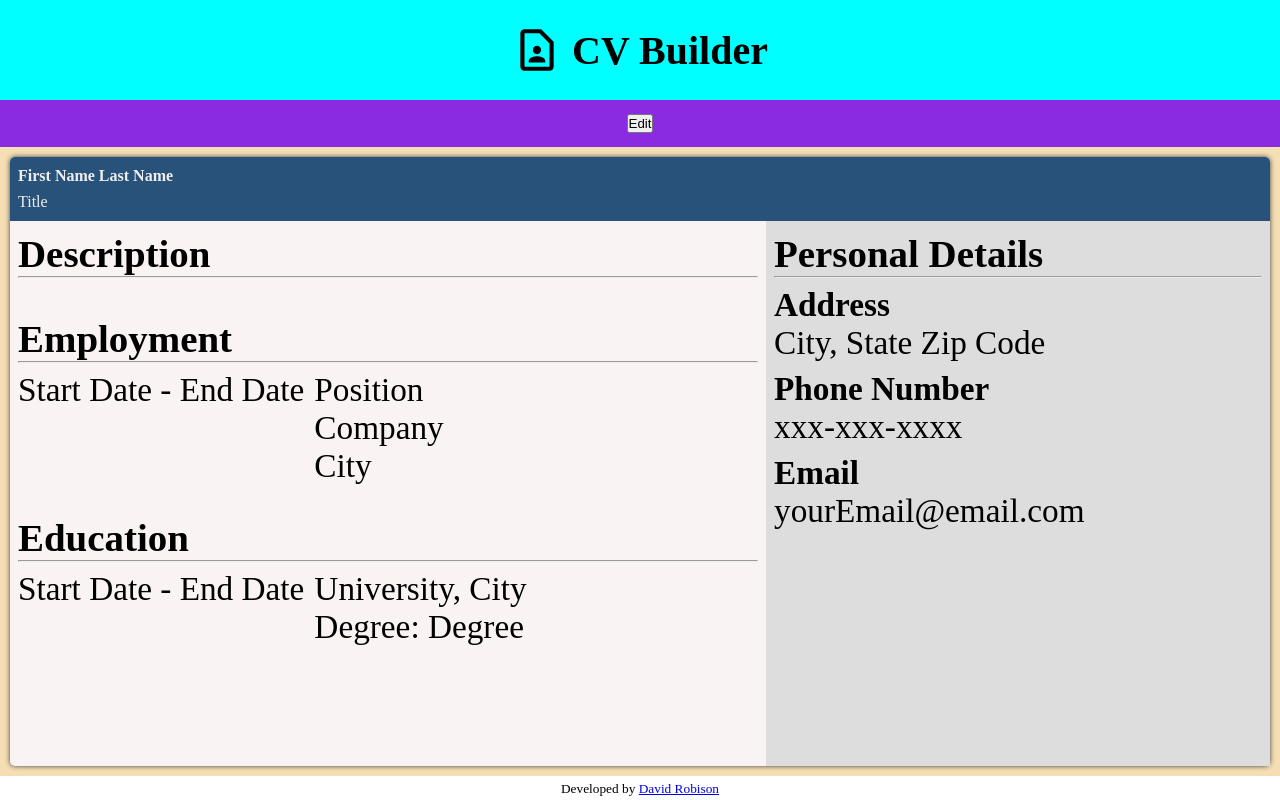
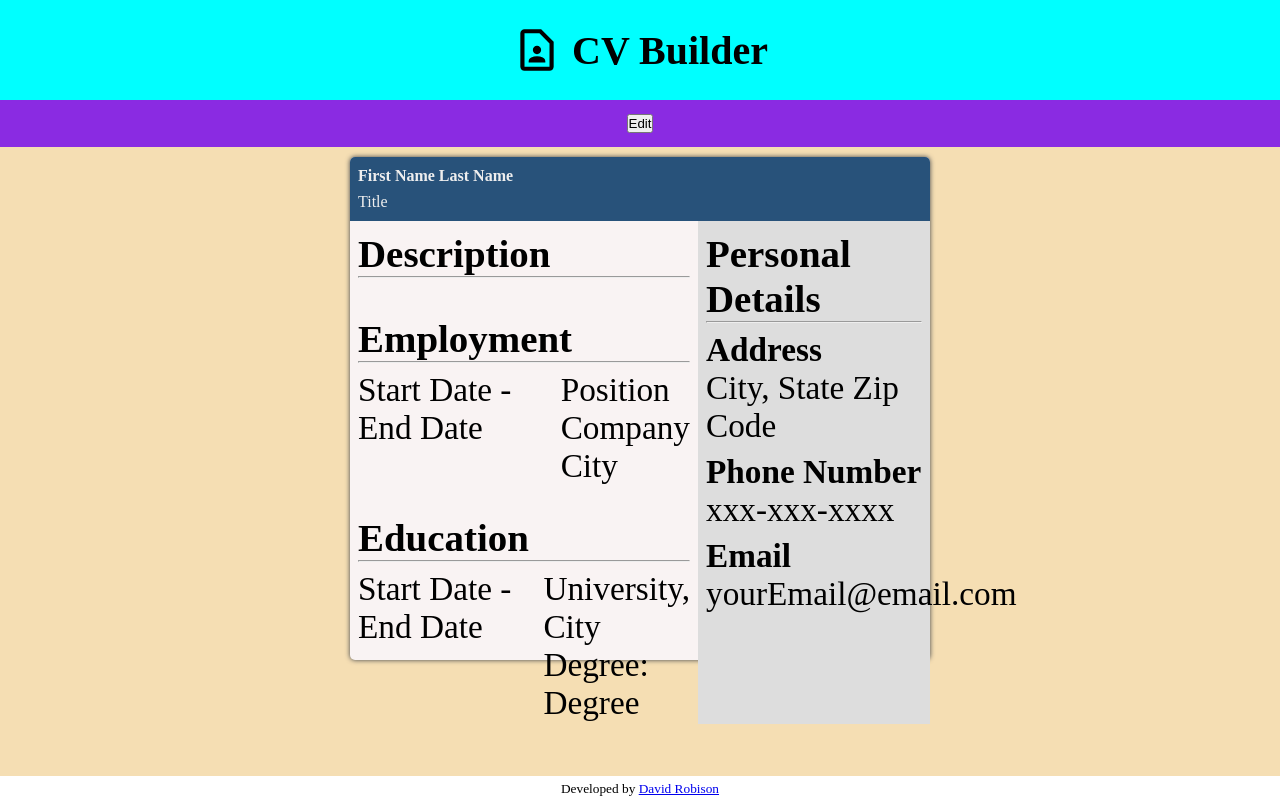
Before and after one commit to robisonwebdev/CV-Application, a React (Create React App) app: page / in a window 1280 px wide. Both pictures are taken after a click on the button "Preview". Built offline with nearby package versions, Linux system fonts and the light colour scheme.

Commit message:
Changed height to 80% and set a max-width of 580px for .preview

```diff
--- a/src/styles/Main/Preview/Preview.css
+++ b/src/styles/Main/Preview/Preview.css
@@ -6,8 +6,9 @@
     border-radius: 5px;
     box-shadow: 0px 0px 5px 0px var(--black);
     margin: 10px;
-    height: auto;
+    height: 80%;
     width: 100%;
+    max-width: 580px;
 }
 
 .preview_main {
```
